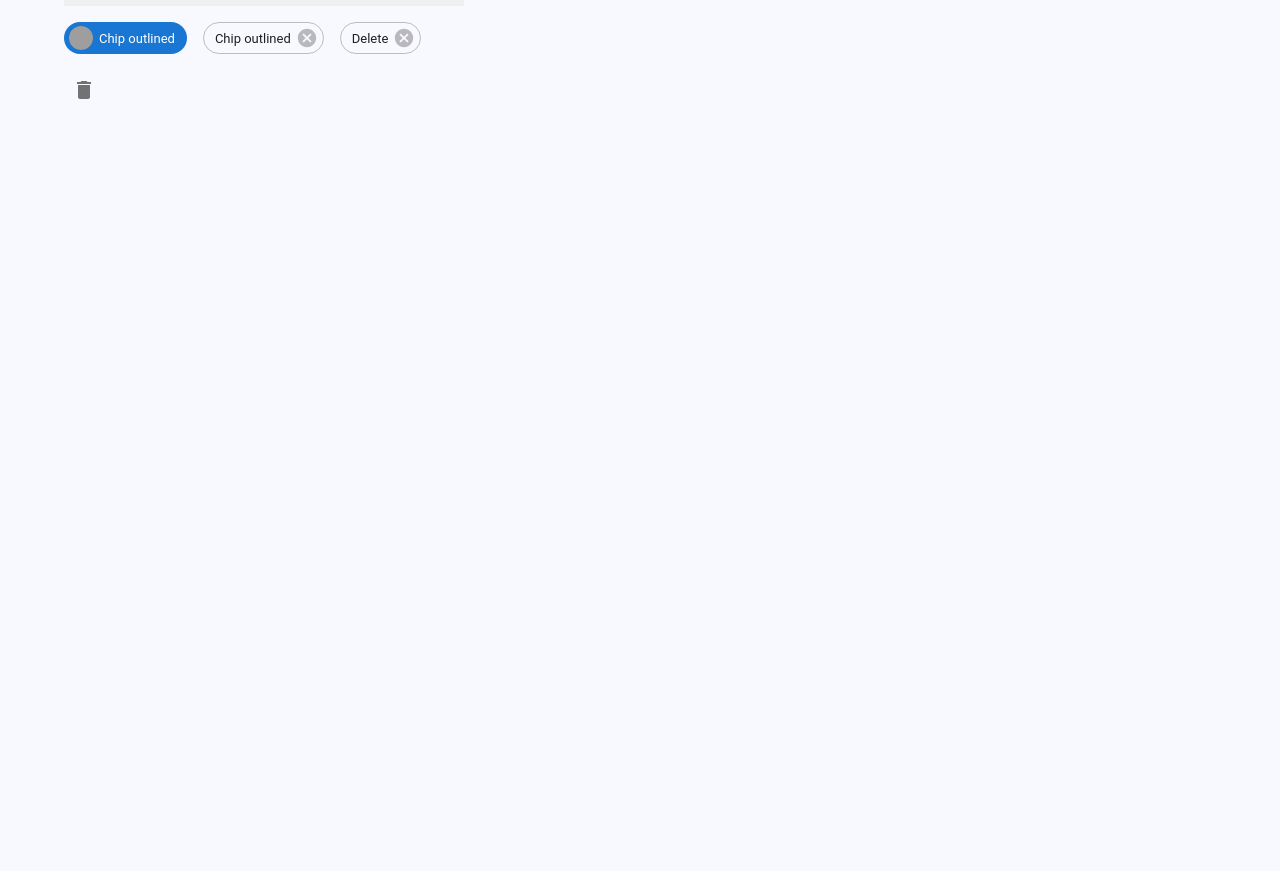
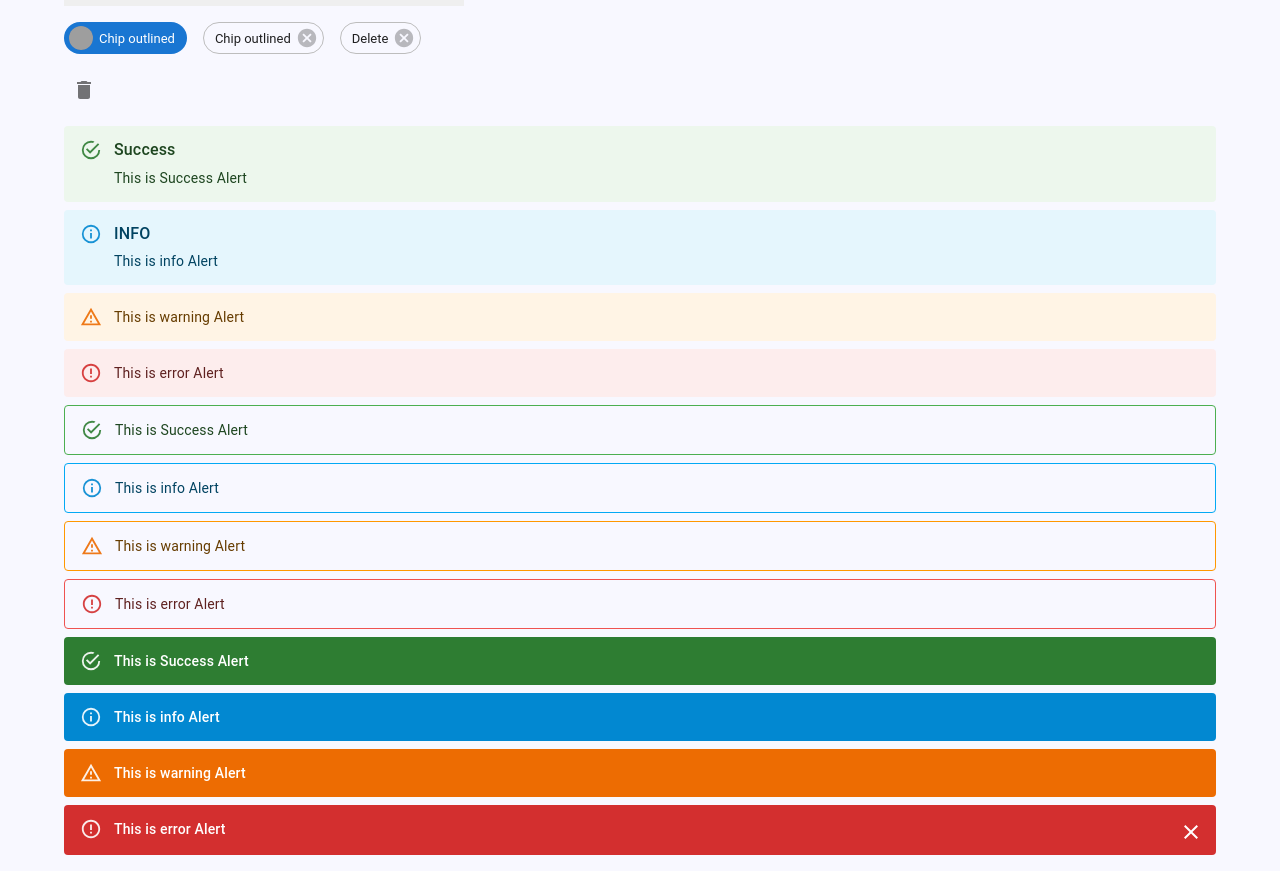
Before and after one commit to AbrarZahid050/Material-UI-learning, a React (Create React App) app: page / in a window 1280 px wide. Shown: the part 460-1331 px from the top of the page. Before the commit the page ends 800 px from the top, so only its background shows below. Built offline with nearby package versions, Linux system fonts and the light colour scheme; grey boxes are pictures that could not be loaded.

Commit message:
update-21, Alert done!

```diff
--- a/src/App.js
+++ b/src/App.js
@@ -19,6 +19,7 @@ import { MuiBadge } from "./components/navbar/MuiBadge";
 import { MuiChip } from "./components/navbar/MuiChip";
 import { MuiList } from "./components/navbar/MuiList";
 import { MuiTooltip } from "./components/navbar/MuiTooltip";
+import { MuiAlert } from "./components/navbar/MuiAlert";
 
 /* <-----------------------Run the below code in one instance---------------------->
 import MuiAppbar from "./components/navbar/MuiAppbar";
@@ -55,6 +56,7 @@ const App = () => {
       <MuiList />
       <MuiChip />
       <MuiTooltip />
+      <MuiAlert />
     </div>
   );
 };
--- /dev/null
+++ b/src/components/navbar/MuiAlert.jsx
@@ -0,0 +1,77 @@
+import { useState } from "react";
+import { Close } from "@mui/icons-material";
+import {
+  Alert,
+  AlertTitle,
+  Collapse,
+  Container,
+  IconButton,
+  Stack,
+} from "@mui/material";
+
+export const MuiAlert = () => {
+  const [open, setOpen] = useState(true);
+
+  const closeHandler = () => {
+    setOpen(false);
+  };
+
+  return (
+    <Container>
+      <Stack marginTop={2} spacing={1}>
+        <Alert severity="success">
+          <AlertTitle>Success</AlertTitle>
+          This is Success Alert
+        </Alert>
+        <Alert severity="info">
+          <AlertTitle>INFO</AlertTitle>
+          This is info Alert
+        </Alert>
+        <Alert severity="warning">This is warning Alert</Alert>
+        <Alert severity="error">This is error Alert</Alert>
+
+        <Alert variant="outlined" severity="success">
+          This is Success Alert
+        </Alert>
+        <Alert variant="outlined" severity="info">
+          This is info Alert
+        </Alert>
+        <Alert variant="outlined" severity="warning">
+          This is warning Alert
+        </Alert>
+        <Alert variant="outlined" severity="error">
+          This is error Alert
+        </Alert>
+
+        <Alert variant="filled" severity="success">
+          This is Success Alert
+        </Alert>
+        <Alert variant="filled" severity="info">
+          This is info Alert
+        </Alert>
+        <Alert variant="filled" severity="warning">
+          This is warning Alert
+        </Alert>
+        <Collapse in={open}>
+          <Alert
+            variant="filled"
+            severity="error"
+            action={
+              <IconButton
+                aria-label="close"
+                color="inherit"
+                size="small"
+                onClick={closeHandler}
+              >
+                <Close />
+              </IconButton>
+            }
+            sx={{ mb: 2 }}
+          >
+            This is error Alert
+          </Alert>
+        </Collapse>
+      </Stack>
+    </Container>
+  );
+};
```
